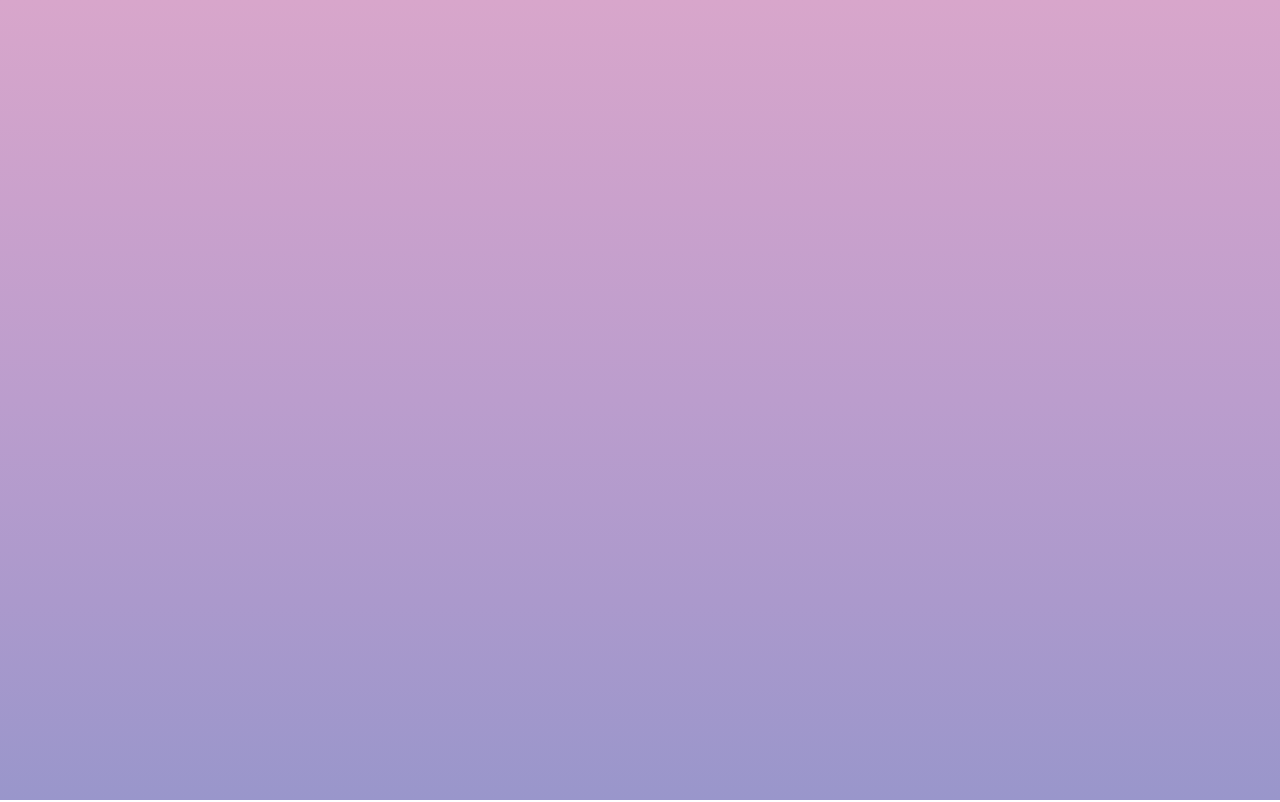
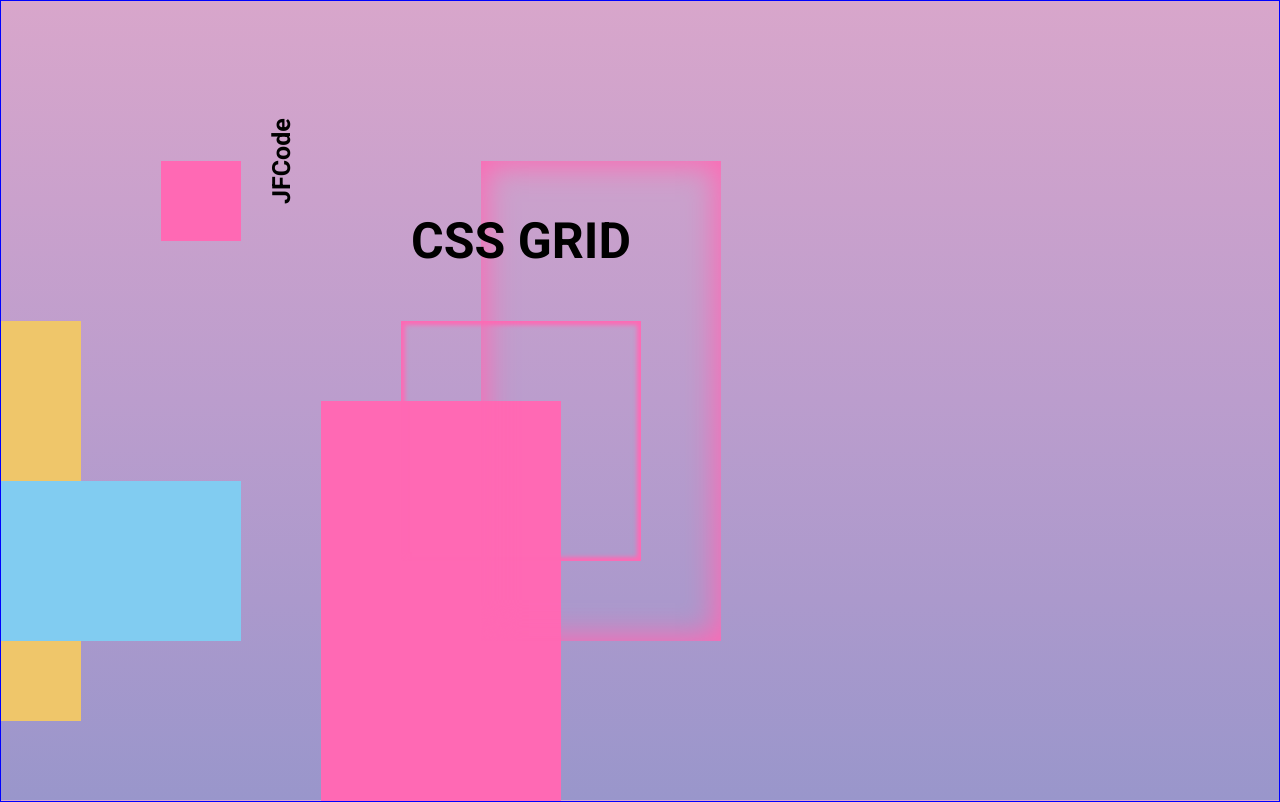
Before and after one commit to nOm-1986/html-css-basic, a plain HTML site: page Grid-profesional/project/project.html in a window 1280 px wide. Drawn offline with Linux system fonts and the light colour scheme.

Commit message:
I finished the excericise

```diff
--- a/Grid-profesional/project/project.css
+++ b/Grid-profesional/project/project.css
@@ -5,6 +5,7 @@
     --yellow: #efc66a;
     --pink: #d8a6cb;
     --dark-pink: #c59ece;
+    --hot-pink: #ff69b4;
     --purple: #9996cb;
 }
 
@@ -18,6 +19,59 @@ body {
 
 .container {
     display: grid;
-    grid-template: repeat(10, 1fr) / repeat(10, 1fr);
-    height: 100vh;
+    grid-template: repeat(10, 80px) / repeat(10, 80px);
+    margin: auto;
+    border: 1px solid blue;
 }
+
+.item-1 {
+    background-color: var(--yellow);
+    grid-area: 5 / 1 / 10 / 2;
+}
+
+.item-2 {
+    background-color: var(--blue);
+    grid-area: 7 / 1 / 9 / 4;
+}
+
+.item-3 {
+    background-color: var(--hot-pink);
+    grid-area: 6 / 5 / 11 / 8;
+}
+
+.item-4 {
+    box-shadow: inset 0 0 4px 4px var(--hot-pink);
+    grid-area: 5 / 6 / 8 / 9;
+}
+
+.item-5 {
+    box-shadow: inset 0 0 30px 5px var(--hot-pink);
+    grid-area: 3 / 7 / 9 / 10;
+}
+
+.item-6 {
+    font-size: 50px;
+    grid-area: 3 / 6 / 5 / 9;
+    display: grid;
+    justify-content: center;
+    align-content: center;
+}
+.item-6 p {
+    margin: 0;
+}
+
+.item-7 {
+    background-color: var(--hot-pink);
+    grid-area: 3 / 3 / 4 / 4;
+}
+
+.item-8 {
+    font-size: 25px;
+    display: grid;
+    grid-column-start: 4;
+    grid-row: 2 / 4;
+    transform: rotate(180deg);
+    writing-mode: vertical-lr;
+    justify-items: center;
+    align-items: center;
+}
--- a/Grid-profesional/project/project.html
+++ b/Grid-profesional/project/project.html
@@ -8,6 +8,19 @@
     <link rel="stylesheet" href="./project.css">
 </head>
 <body>
-    <div class="container"></div>
+    <div class="container">
+        <div class="item-1"></div>
+        <div class="item-2"></div>
+        <div class="item-3"></div>
+        <div class="item-4"></div>
+        <div class="item-5"></div>
+        <div class="item-6">
+            <p>CSS GRID</p>
+        </div>
+        <div class="item-7"></div>
+        <div class="item-8">
+            <p>JFCode</p>
+        </div>
+    </div>
 </body>
 </html>
```
